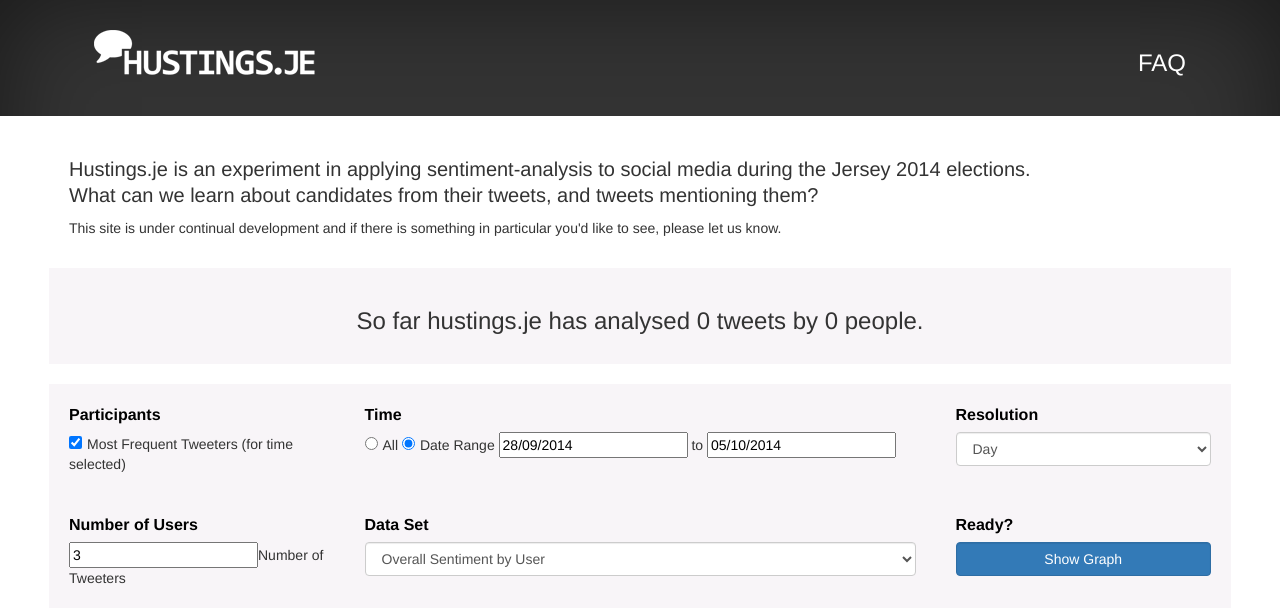
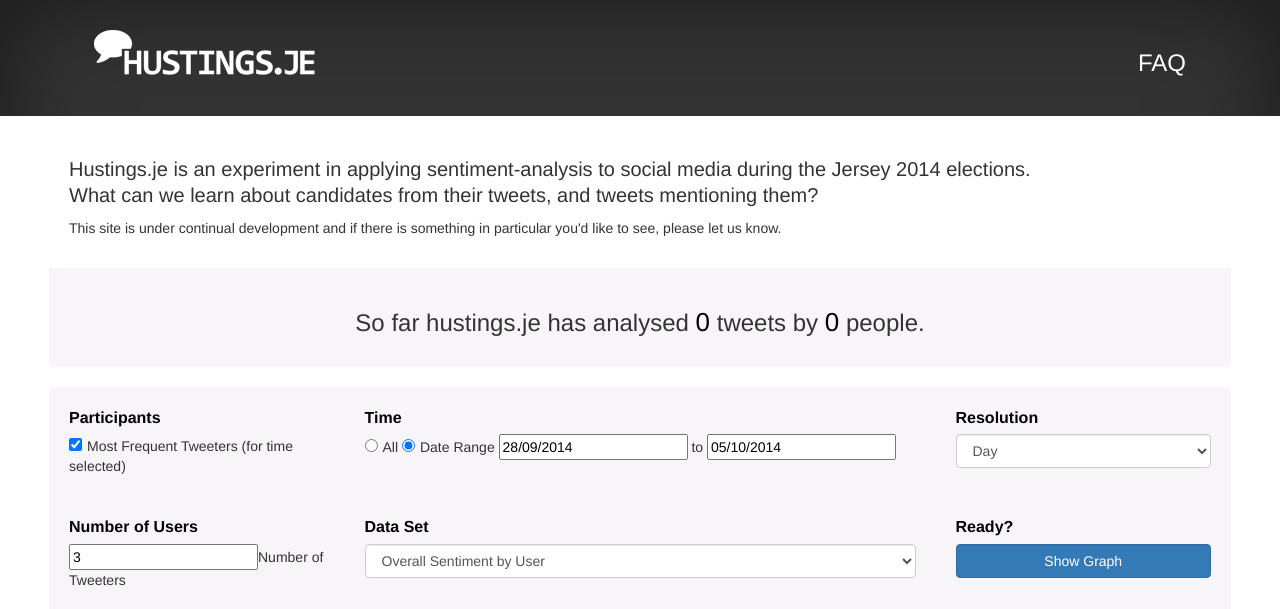
Before and after one commit to mattchatterley/hustings-je, a PHP site: page / in a window 1280 px wide. Shown: the top 609 px of the page. Run offline with PHP 8.4, Linux system fonts and the light colour scheme; data that the repository does not hold is empty; some libraries are stand-ins or nearby versions.

Commit message:
Add spans to dynamic numbers in stats

```diff
--- a/www/index.php
+++ b/www/index.php
@@ -83,7 +83,7 @@
                 <?php
                     $stats = new Stats();
                 ?>
-                    <h3>So far hustings.je has analysed <?php echo($stats->TotalTweets); ?> tweets by <?php echo($stats->TotalParticipants); ?> people.</h3>
+                    <h3>So far hustings.je has analysed <span style="color:black; font-size:26px"><?php echo($stats->TotalTweets); ?></span> tweets by <span style="color:black; font-size:26px"><?php echo($stats->TotalParticipants); ?></span> people.</h3>
                 </div>
             </div>
 
```
